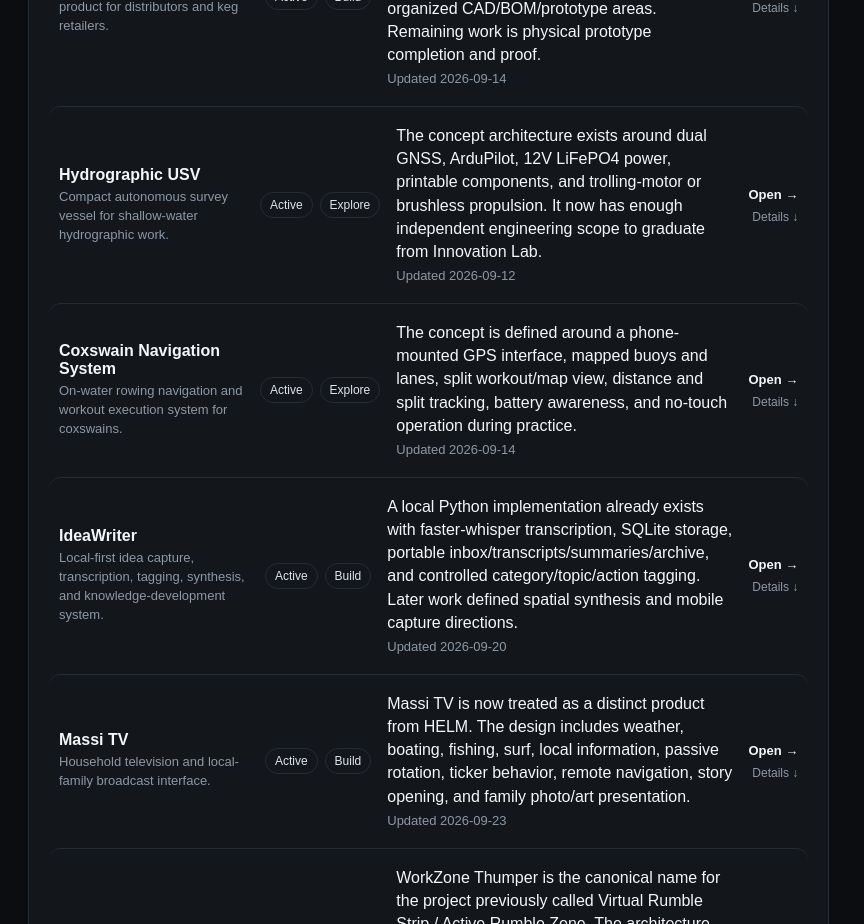
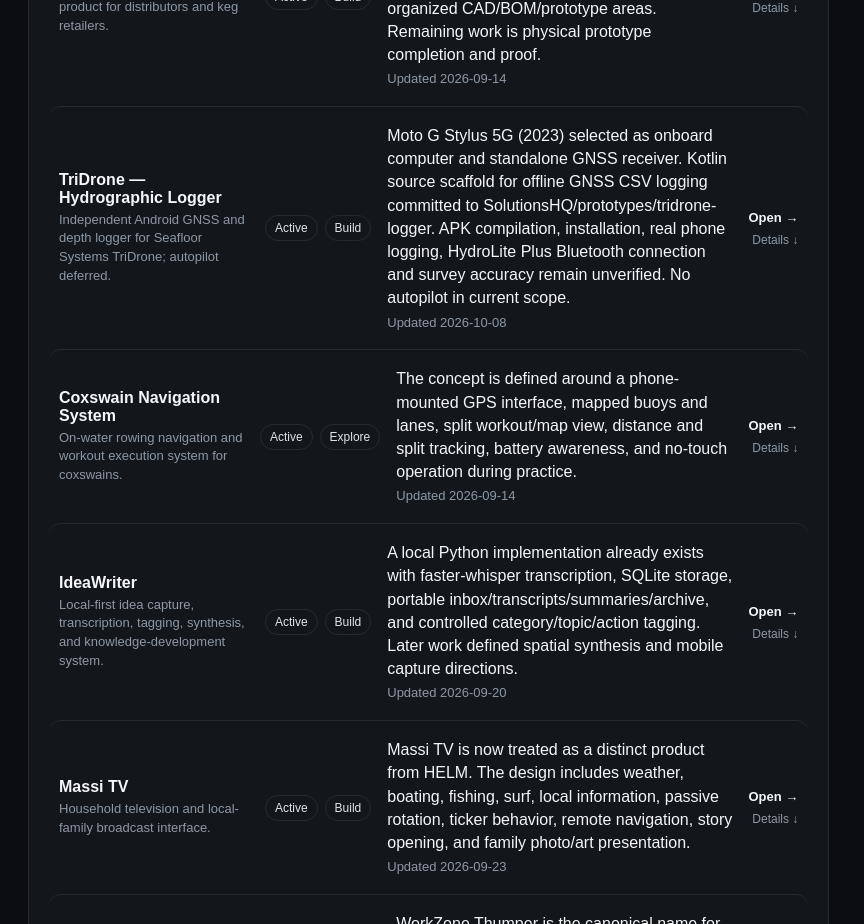
Before and after one commit to fieldlogic-lab/SolutionsHQ, a Next.js app: page / in a window 1280 px wide. Shown: the part 1320-2244 px from the top of the page, without its empty margins (0-864 px from the left). Built offline with nearby package versions, Linux system fonts and the light colour scheme.

Commit message:
Solutions HQ: track TriDrone Android logger build milestone

```diff
--- a/data/projects.ts
+++ b/data/projects.ts
@@ -129,17 +129,23 @@
   },
   {
     slug: "hydrographic-usv",
-    name: "Hydrographic USV",
-    description: "Compact autonomous survey vessel for shallow-water hydrographic work.",
+    name: "TriDrone — Hydrographic Logger",
+    description: "Independent Android GNSS and depth logger for Seafloor Systems TriDrone; autopilot deferred.",
     status: "Active",
-    stage: "Explore",
-    lastUpdate: "2026-09-12",
-    currentStatus: "The concept architecture exists around dual GNSS, ArduPilot, 12V LiFePO4 power, printable components, and trolling-motor or brushless propulsion. It now has enough independent engineering scope to graduate from Innovation Lab.",
-    nextStep: "Create the dedicated repository, select the propulsion/control architecture, and define the first prototype mission envelope, payload, endurance, and controlled-water validation plan.",
+    stage: "Build",
+    lastUpdate: "2026-10-08",
+    currentStatus: "Moto G Stylus 5G (2023) selected as onboard computer and standalone GNSS receiver. Kotlin source scaffold for offline GNSS CSV logging committed to SolutionsHQ/prototypes/tridrone-logger. APK compilation, installation, real phone logging, HydroLite Plus Bluetooth connection and survey accuracy remain unverified. No autopilot in current scope.",
+    nextStep: "Build and install Android prototype on Moto G Stylus 5G (2023); verify accurate UTC timestamped GNSS CSV capture with phone locked, then test HydroLite Plus Bluetooth Classic serial protocol when the device is available.",
     ssotUrl: "https://github.com/fieldlogic-lab/SolutionsHQ/blob/main/docs/scopes/HYDROGRAPHIC_USV_SCOPE.md",
     supportingLinks: [
       { label: "GitHub project entry", url: "https://github.com/fieldlogic-lab/SolutionsHQ/issues/3" },
+      { label: "Android logger source", url: "https://github.com/fieldlogic-lab/SolutionsHQ/tree/main/prototypes/tridrone-logger" },
       { label: "Project scope", url: "https://github.com/fieldlogic-lab/SolutionsHQ/blob/main/docs/scopes/HYDROGRAPHIC_USV_SCOPE.md" }
+    ],
+    workstreams: [
+      { label: "Android logger", title: "Compile and validate phone GPS logging", nextStep: "Build the Kotlin scaffold, deploy to Moto G Stylus 5G 2023, verify foreground GNSS records and data persistence.", status: "In Progress" },
+      { label: "HydroLite", title: "Decode live sonar over Bluetooth", nextStep: "Verify Bluetooth Classic RFCOMM pairing and save raw depth observations when HydroLite hardware is available.", status: "Blocked" },
+      { label: "Survey data", title: "Synchronize and export soundings", nextStep: "Implement depth/GNSS time matching and raw plus merged CSV; distinguish uncorrected depth from seabed elevation.", status: "Ready" }
     ]
   },
   {
```
